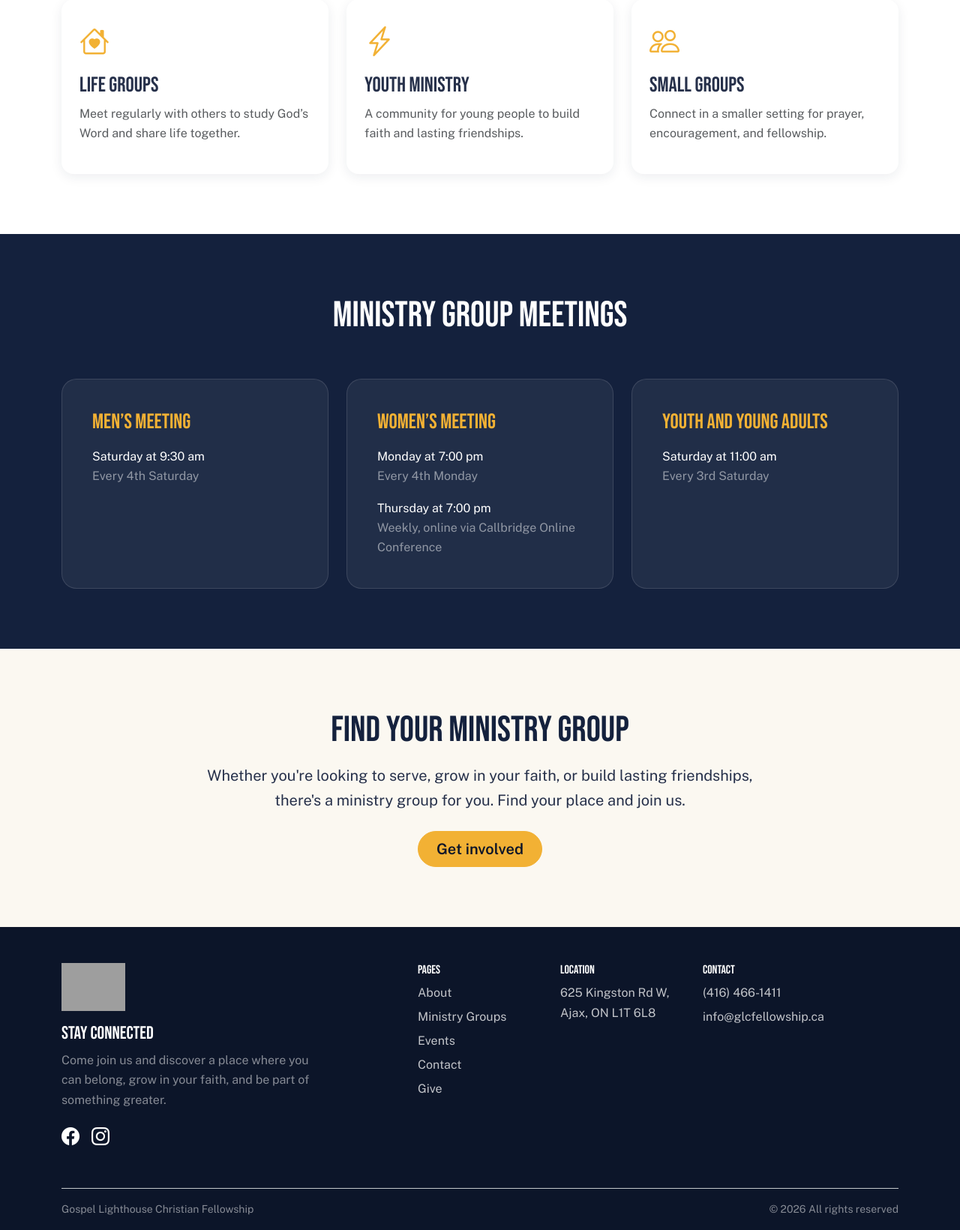
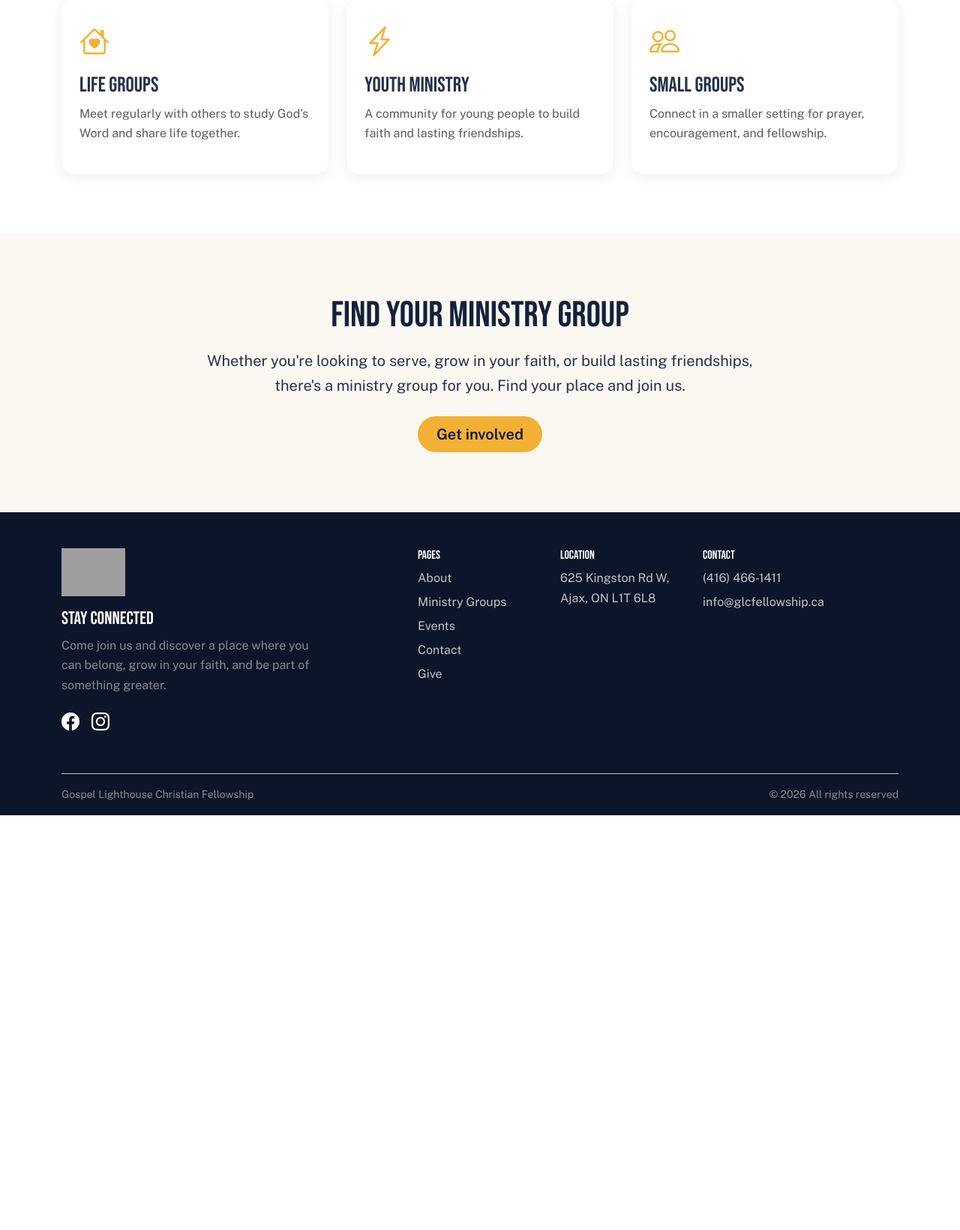
Before and after one commit to petrlewiz/glcf, a Python web app: template templates/ministry-groups.html in a window 1280 px wide. Shown: the part 1024-2664 px from the top of the page at 75% size. After the commit the page ends 2111 px from the top, so only its background shows below. Run offline with Jinja, Linux system fonts and the light colour scheme; the template is opened without the code that fills it, so the values that code supplies are empty; grey boxes are pictures that could not be loaded.

Commit message:
Remove 'ministry meetings' section

```diff
--- a/docs/events.html
+++ b/docs/events.html
@@ -155,7 +155,8 @@
       <div class="col-md-6 col-lg-4">
         <div class="panel h-100">
           <h3 class="h3 text-gold mb-3">Women’s Meeting</h3>
-          <p class="mb-0">Thursdays at 7:00 pm<br><span class="text-white-50">Online via Callbridge</span></p>
+          <p class="mb-3">Monday at 7:00 pm<br><span class="text-white-50">Every 4th Monday</span></p>
+          <p class="mb-0">Thursday at 7:00 pm<br><span class="text-white-50">Weekly, online via Callbridge Online Conference</span></p>
         </div>
       </div>
 
--- a/templates/events.html
+++ b/templates/events.html
@@ -84,7 +84,8 @@
       <div class="col-md-6 col-lg-4">
         <div class="panel h-100">
           <h3 class="h3 text-gold mb-3">Women’s Meeting</h3>
-          <p class="mb-0">Thursdays at 7:00 pm<br><span class="text-white-50">Online via Callbridge</span></p>
+          <p class="mb-3">Monday at 7:00 pm<br><span class="text-white-50">Every 4th Monday</span></p>
+          <p class="mb-0">Thursday at 7:00 pm<br><span class="text-white-50">Weekly, online via Callbridge Online Conference</span></p>
         </div>
       </div>
 
--- a/templates/ministry-groups.html
+++ b/templates/ministry-groups.html
@@ -105,41 +105,6 @@
   </div>
 </section>
 
-<!-- MEETINGS -->
-<section class="section section-navy text-white">
-  <div class="container">
-    <div class="row justify-content-center mb-5">
-      <div class="col-lg-8 text-center">
-        <h2 class="display-5">Ministry group meetings</h2>
-      </div>
-    </div>
-
-    <div class="row g-4 justify-content-center">
-      <div class="col-md-6 col-lg-4">
-        <div class="panel h-100">
-          <h3 class="h3 text-gold mb-3">Men’s Meeting</h3>
-          <p class="mb-0">Saturday at 9:30 am<br><span class="text-white-50">Every 4th Saturday</span></p>
-        </div>
-      </div>
-
-      <div class="col-md-6 col-lg-4">
-        <div class="panel h-100">
-          <h3 class="h3 text-gold mb-3">Women’s Meeting</h3>
-          <p class="mb-3">Monday at 7:00 pm<br><span class="text-white-50">Every 4th Monday</span></p>
-          <p class="mb-0">Thursday at 7:00 pm<br><span class="text-white-50">Weekly, online via Callbridge Online Conference</span></p>
-        </div>
-      </div>
-
-      <div class="col-md-6 col-lg-4">
-        <div class="panel h-100">
-          <h3 class="h3 text-gold mb-3">Youth and Young Adults</h3>
-          <p class="mb-0">Saturday at 11:00 am<br><span class="text-white-50">Every 3rd Saturday</span></p>
-        </div>
-      </div>
-    </div>
-  </div>
-</section>
-
 <!-- STAY CONNECTED -->
 <section class="section section-tint">
   <div class="container">
```
Also changed, not shown: docs/ministry-groups.html (+0 -35 lines).
